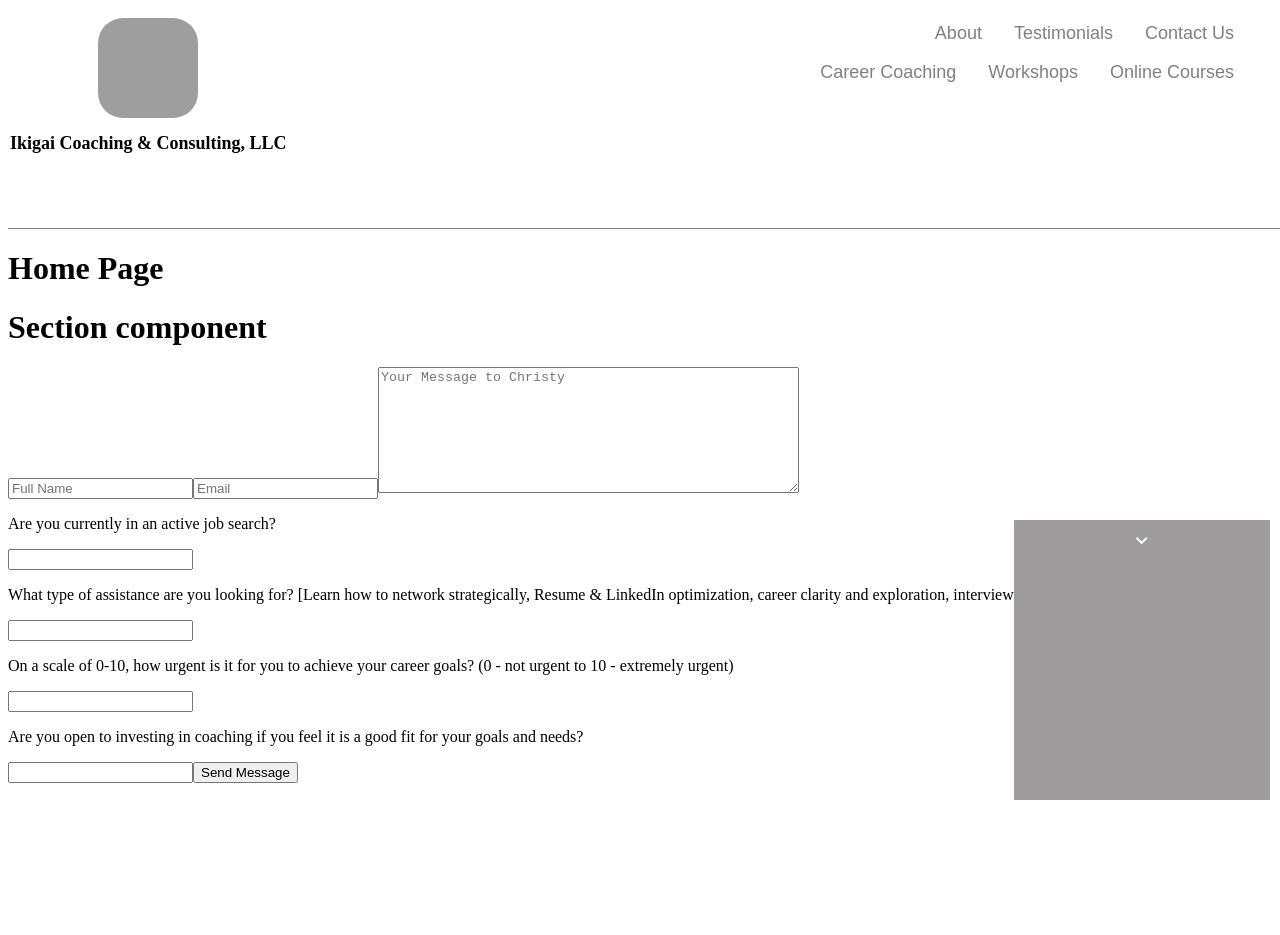
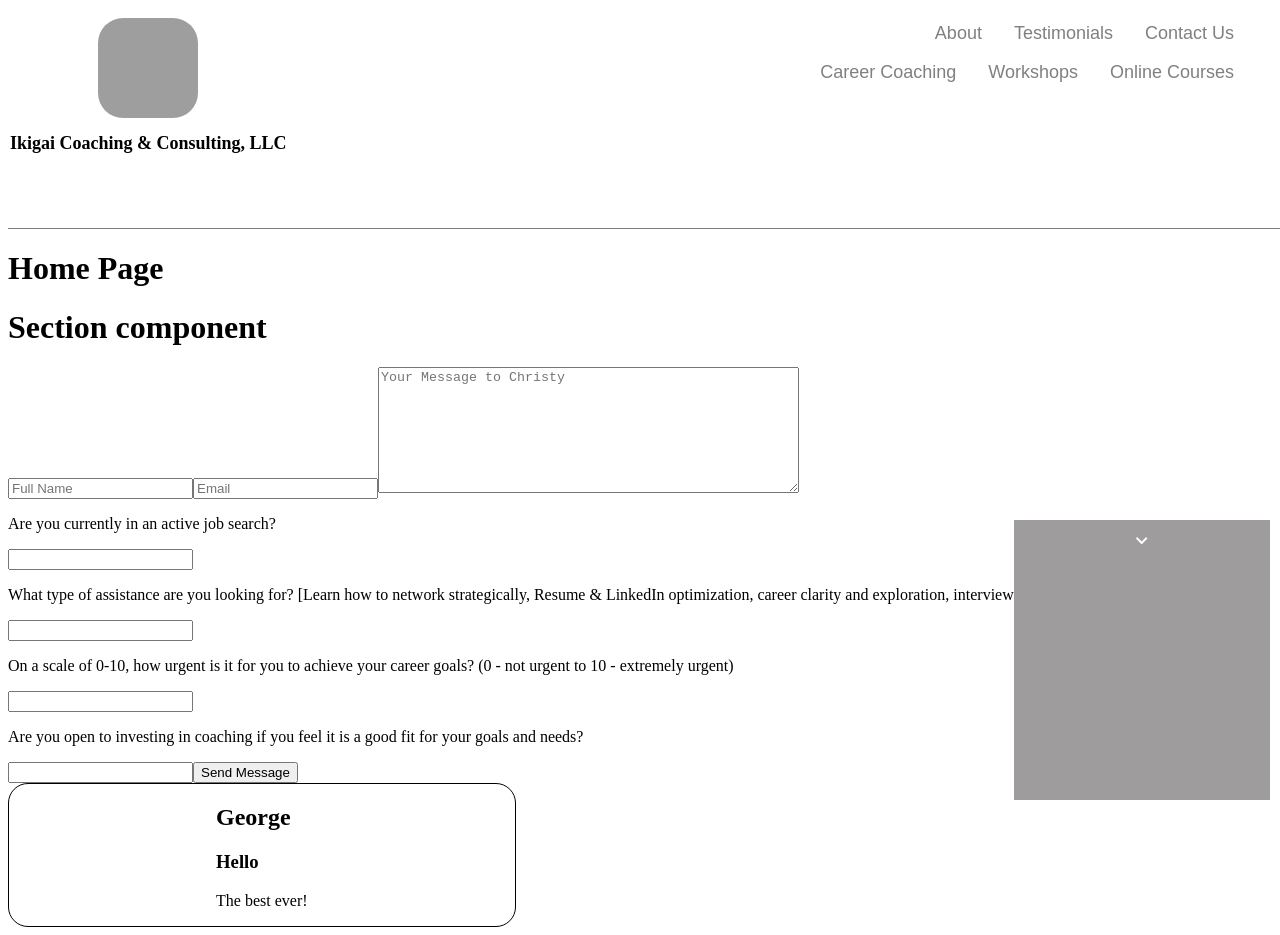
Before and after one commit to Ikigai-Coaching-Consulting-LLC/Ikigai-Coaching-Consulting-LLC, a Next.js app: page / in a window 1280 px wide. Shown: the top 935 px of the page. Before the commit the page ends 800 px from the top, so only its background shows below. Built offline with nearby package versions, Linux system fonts and the light colour scheme; grey boxes are pictures that could not be loaded.

Commit message:
adding changes and basic styling for testimonials component

```diff
--- a/Components/Testimonals/Testimonials.styles.tsx
+++ b/Components/Testimonials/Testimonials.styles.tsx
@@ -1,13 +1,16 @@
 import styled from "styled-components";
 
 export const Wrapper = styled.div `
-
+    width: 40%;
+    border: solid black 1px;
+    border-radius: 20px;
 
 `
 
 export const Content = styled.div `
-
-
+    display: grid;
+    align-items: center;
+    justify-content: center;
 `
 
 export const Image = styled.img `
@@ -25,6 +28,11 @@ export const Subtitle = styled.h3 `
 
 `
 
+export const Quote = styled.p `
+
+
+`
+
 export const Grid = styled.div `
 
 
--- a/Components/Testimonals/Testimonials.tsx
+++ b/Components/Testimonials/Testimonials.tsx
@@ -1,11 +1,11 @@
 
 //styles
-import { Wrapper, Content, Image, Heading, Subtitle, Grid, Column } from "./Testimonials.styles"
+import { Wrapper, Content, Image, Heading, Subtitle, Quote, Grid, Column } from "./Testimonials.styles"
 
 export interface TestProps  {
     heading: string
-    subtitle: string
-    quote: string
+    subtitle?: string
+    quote?: string
     card?: boolean
     image?: string
 }
@@ -18,19 +18,20 @@ const Testimonials = (props:TestProps) => {
                 <Image src={props.image} />
             }
             <Content>
-                {props.card ??
+                {props.card ? (
                     <Grid>
                         <Column>
                             <Heading>{props.heading}</Heading>
                             <Subtitle>{props.subtitle}</Subtitle>
+                            <Quote>{props.quote}</Quote>
                         </Column>
                     </Grid>
-                } : {
+                 ) : (
                     <Column>
                         <Heading>{props.heading}</Heading>
                         <Subtitle>{props.subtitle}</Subtitle>
                     </Column>
-                }
+                 )}
             </Content>
         </Wrapper>
     )
--- a/pages/index.tsx
+++ b/pages/index.tsx
@@ -3,9 +3,11 @@ import { Section } from "../Components/Section/Section";
 import { ChatBot } from "../Components/ChatBot/ChatBot";
 import { ContactForm } from "../Components/ContactForm/ContactForm";
 import Navbar from "../Components/Navbar"
+import Testimonials from "../Components/Testimonials";
 
 //Styling
 import { Wrapper } from "../styles/Home.styles";
+
 
 const Home = () => {
 
@@ -17,6 +19,7 @@ const Home = () => {
       <Section />
       <ContactForm />
       <ChatBot />
+      <Testimonials heading="George" subtitle={"Hello"} quote={'The best ever!'} card={true} />
     </Wrapper>
 
   )
```
Also changed, not shown: Components/Testimonials/index.ts (renamed from Components/Testimonals/index.ts).
